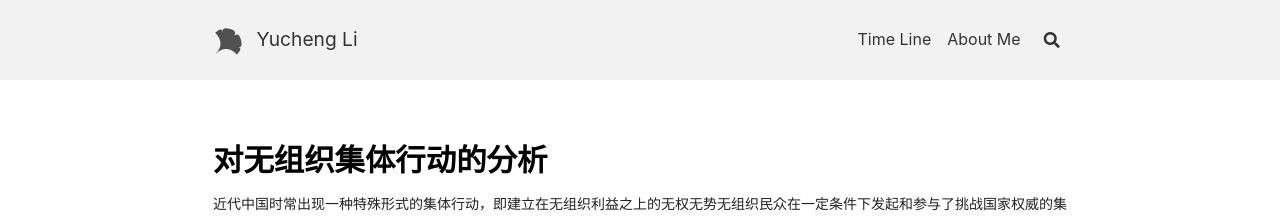
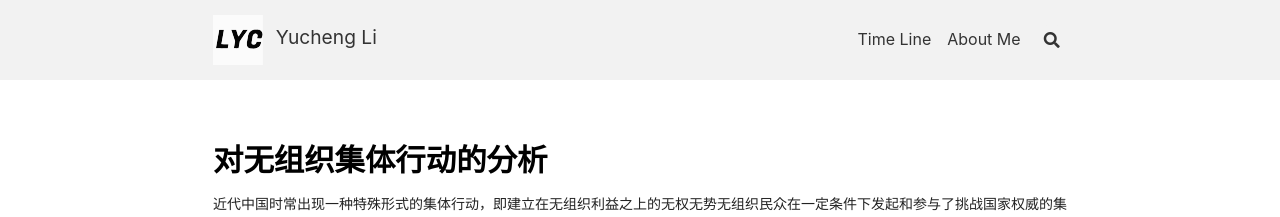
Before and after one commit to nine09/nine09.github.io, a Jekyll site: the page built from index.html, in a window 1280 px wide. Shown: the top 217 px of the page. Built offline with Jekyll 4.4.1, drawn with Linux system fonts in a browser that asks for light colours; nearby versions of some CDN libraries; the list of posts is cut into pages by our own code.

Commit message:
update my logo and favicon.
add my customer logo.

add my customer logo.

```diff
--- a/_includes/head.html
+++ b/_includes/head.html
@@ -36,6 +38,18 @@
 <meta name="msapplication-config" content="{{ __return }}">
 
 <meta name="theme-color" content="#ffffff">
+
+-->
+
+<link rel="apple-touch-icon" sizes="180x180" href="/assets/my_logo/apple-touch-icon.png">
+<link rel="icon" type="image/png" sizes="32x32" href="/assets/my_logo/favicon-32x32.png">
+<link rel="icon" type="image/png" sizes="16x16" href="/assets/my_logo/favicon-16x16.png">
+<link rel="manifest" href="/assets/my_logo/site.webmanifest">
+<link rel="mask-icon" href="/assets/my_logo/safari-pinned-tab.svg" color="#5bbad5">
+<link rel="shortcut icon" href="/assets/my_logo/favicon.ico">
+<meta name="msapplication-TileColor" content="#da532c">
+<meta name="msapplication-config" content="/assets/my_logo/browserconfig.xml">
+<meta name="theme-color" content="#ffffff">
 <!-- end favicon -->
 
 {%- include snippets/prepend-baseurl.html path='/assets/css/main.css' -%}
--- a/_sass/components/_header.scss
+++ b/_sass/components/_header.scss
@@ -49,8 +49,8 @@
 
 .header__brand {
   & > svg {
-    width: map-get($base, font-size-h4) * 1.6;
-    height: map-get($base, font-size-h4) * 1.6;
+    width: map-get($base, font-size-h4) * 2.6;
+    height: map-get($base, font-size-h4) * 2.6;
     margin-right: .8rem;
     vertical-align: middle;
     @include media-breakpoint-down(md) {
```
Also changed, not shown: other parts of _includes/head.html (+2 -0 lines), assets/my_logo/browserconfig.xml (added, +9 -0 lines), _includes/svg/logo.svg, _includes/svg/logo_backup.svg (added), assets/my_logo/android-chrome-192x192.png (added), assets/my_logo/android-chrome-384x384.png (added), assets/my_logo/apple-touch-icon.png (added), assets/my_logo/favicon-16x16.png (added), assets/my_logo/favicon-32x32.png (added), assets/my_logo/favicon.ico (added), assets/my_logo/mstile-150x150.png (added), assets/my_logo/safari-pinned-tab.svg (added), assets/my_logo/site.webmanifest (added).
